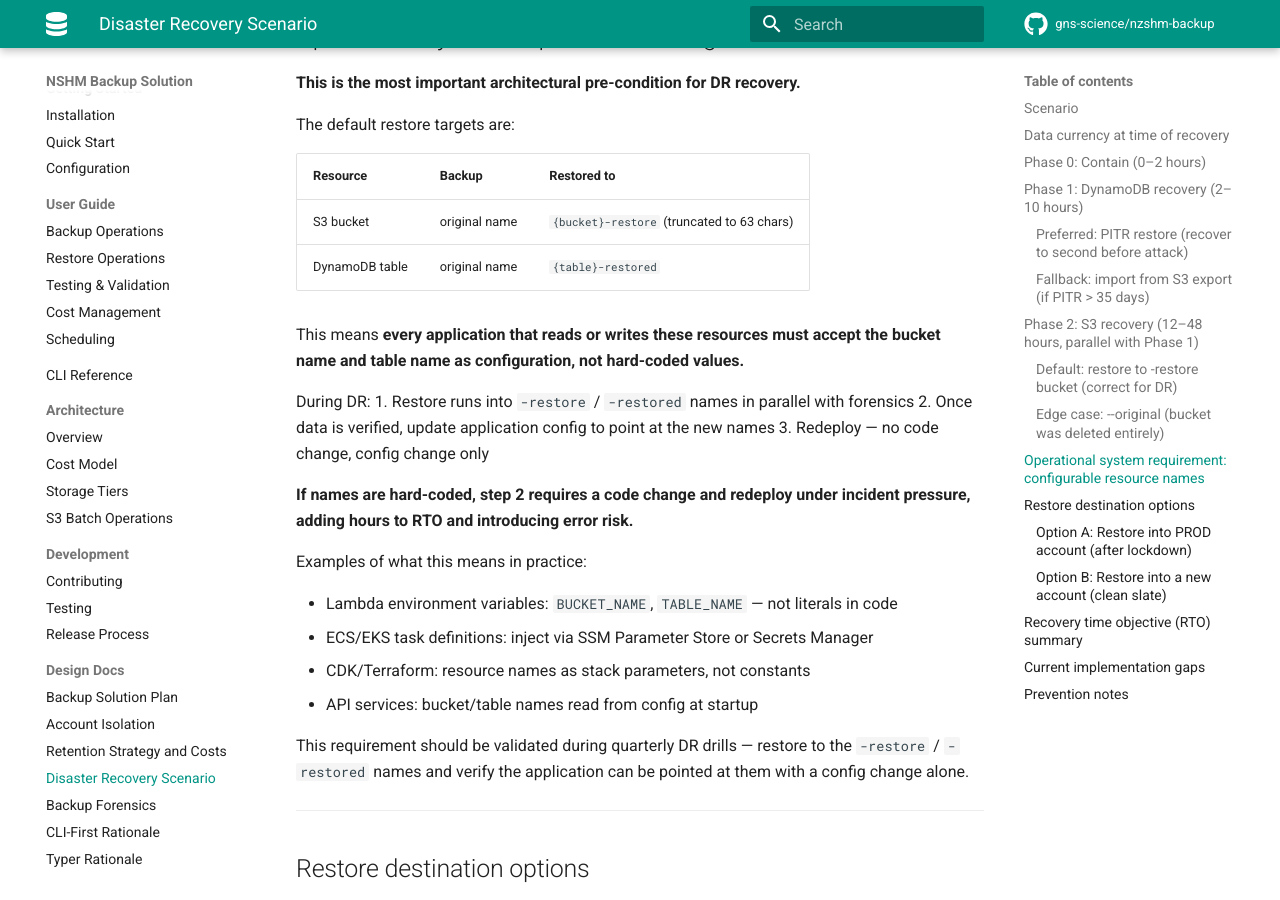
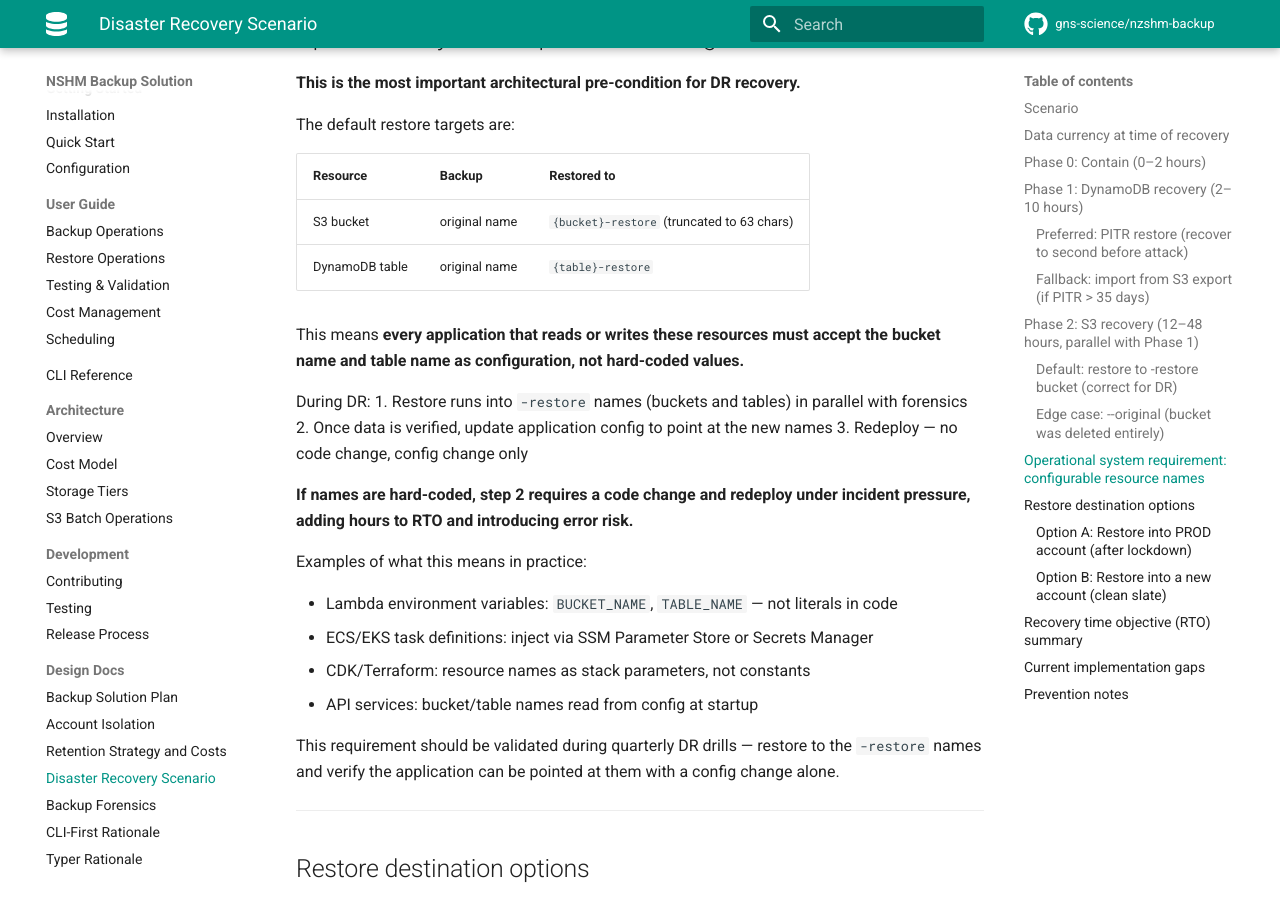
Before and after one commit to GNS-Science/aws-snapshot, an MkDocs documentation site: the page built from docs/design/disaster-recovery-scenario.md, in a window 1280 px wide and 900 px high, scrolled down 3362 px. Built offline with MkDocs 1.6.1 and Material for MkDocs 9.7.7, drawn with Linux system fonts in a browser that asks for light colours; comment, search, counter and statistics services are not loaded; the version menu is left out.

Commit message:
refactor: unify restore suffix to -restore for both S3 buckets and DynamoDB tables

```diff
--- a/docs/design/disaster-recovery-scenario.md
+++ b/docs/design/disaster-recovery-scenario.md
@@ -150,13 +150,13 @@ The default restore targets are:
 | Resource | Backup | Restored to |
 |----------|--------|-------------|
 | S3 bucket | original name | `{bucket}-restore` (truncated to 63 chars) |
-| DynamoDB table | original name | `{table}-restored` |
+| DynamoDB table | original name | `{table}-restore` |
 
 This means **every application that reads or writes these resources must accept
 the bucket name and table name as configuration, not hard-coded values.**
 
 During DR:
-1. Restore runs into `-restore` / `-restored` names in parallel with forensics
+1. Restore runs into `-restore` names (buckets and tables) in parallel with forensics
 2. Once data is verified, update application config to point at the new names
 3. Redeploy — no code change, config change only
 
@@ -171,7 +171,7 @@ Examples of what this means in practice:
 - API services: bucket/table names read from config at startup
 
 This requirement should be validated during quarterly DR drills — restore to the
-`-restore` / `-restored` names and verify the application can be pointed at them
+`-restore` names and verify the application can be pointed at them
 with a config change alone.
 
 ---
```
Also changed, not shown: docs/architecture/overview.md (+2 -2 lines), docs/design/iam-security-decisions.md (+1 -1 lines), docs/design/s3-restore-strategy.md (+1 -1 lines), 5 other files.
